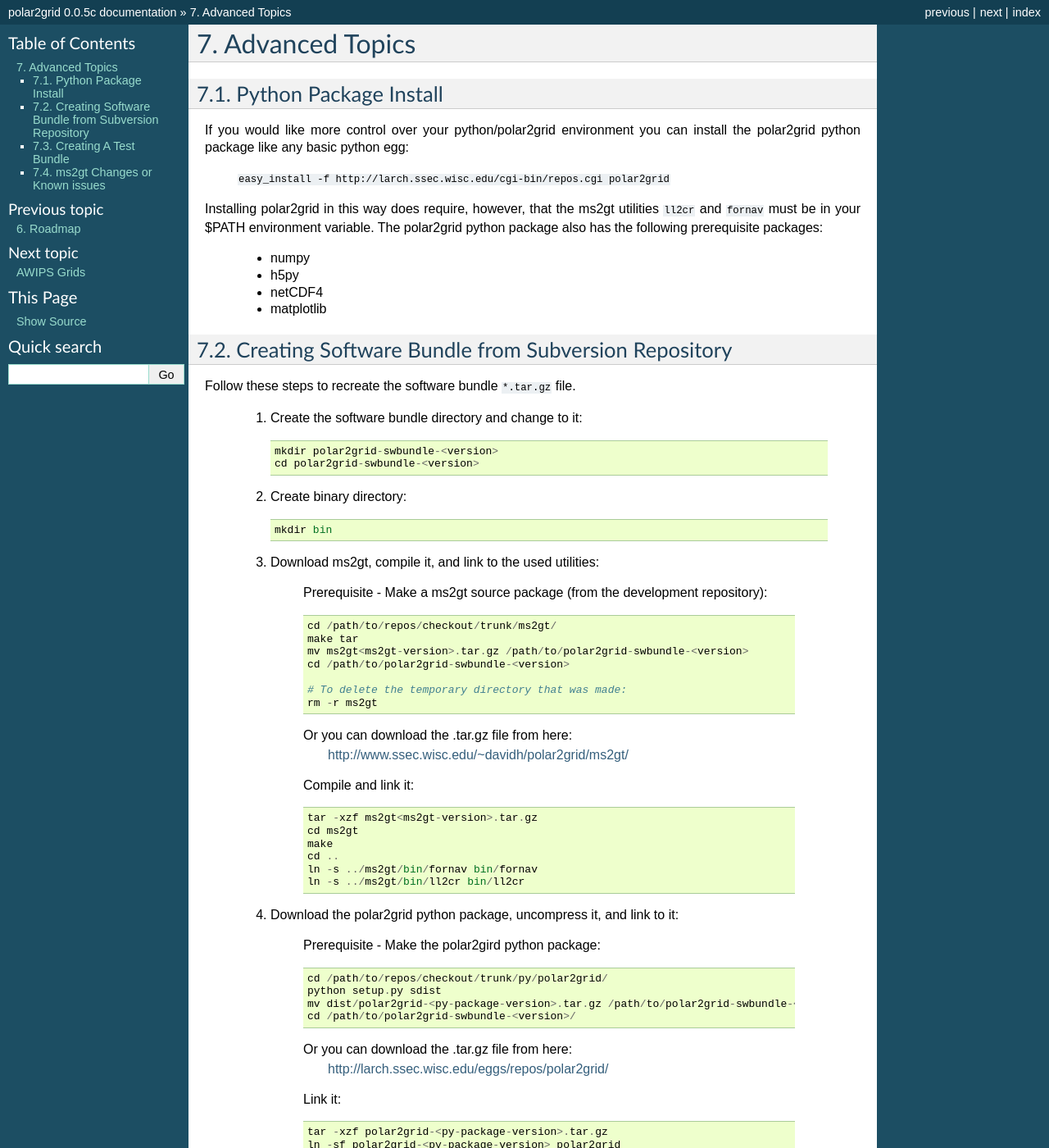
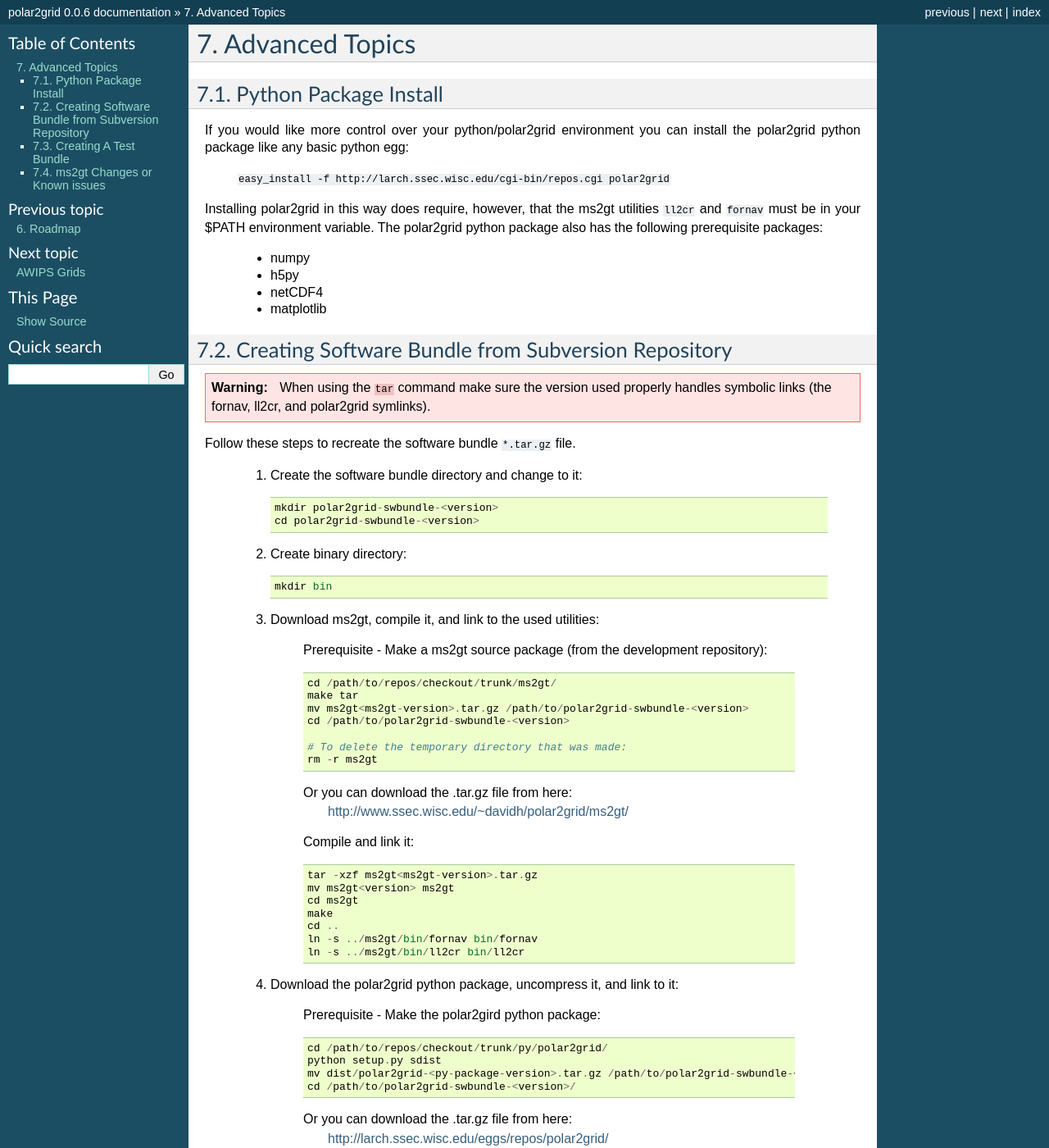
Before and after one commit to ssec/polar2grid, a Sphinx documentation site: the page built from py/polar2grid/doc/source/advanced.rst, in a window 1280 px wide and 1400 px high. Shown: the whole window at 82% size. Built offline with Sphinx 7.4.7, drawn with Linux system fonts in a browser that asks for light colours; formulas are drawn with MathJax 3; some of the changed text lies outside the part shown.

Commit message:
made small fix on documentation; fixed typo in v2a ak verify script

```diff
--- a/py/polar2grid/doc/source/advanced.rst
+++ b/py/polar2grid/doc/source/advanced.rst
@@ -21,6 +21,11 @@ packages:
 
 Creating Software Bundle from Subversion Repository
 ---------------------------------------------------
+
+.. warning::
+
+    When using the ``tar`` command make sure the version used properly
+    handles symbolic links (the fornav, ll2cr, and polar2grid symlinks).
 
 Follow these steps to recreate the software bundle ``*.tar.gz`` file.
 
@@ -51,6 +56,7 @@ Follow these steps to recreate the software bundle ``*.tar.gz`` file.
         Compile and link it::
 
             tar -xzf ms2gt<ms2gt-version>.tar.gz
+            mv ms2gt<version> ms2gt
             cd ms2gt
             make
             cd ..
--- a/py/polar2grid/doc/source/conf.py
+++ b/py/polar2grid/doc/source/conf.py
@@ -50,9 +50,9 @@ copyright = u'2012, University of Wisconsin SSEC'
 # built documents.
 #
 # The short X.Y version.
-version = '0.0.5'
+version = '0.0.6'
 # The full version, including alpha/beta/rc tags.
-release = '0.0.5c'
+release = '0.0.6'
 
 # The language for content autogenerated by Sphinx. Refer to documentation
 # for a list of supported languages.
```
Also changed, not shown: 2 other files.
